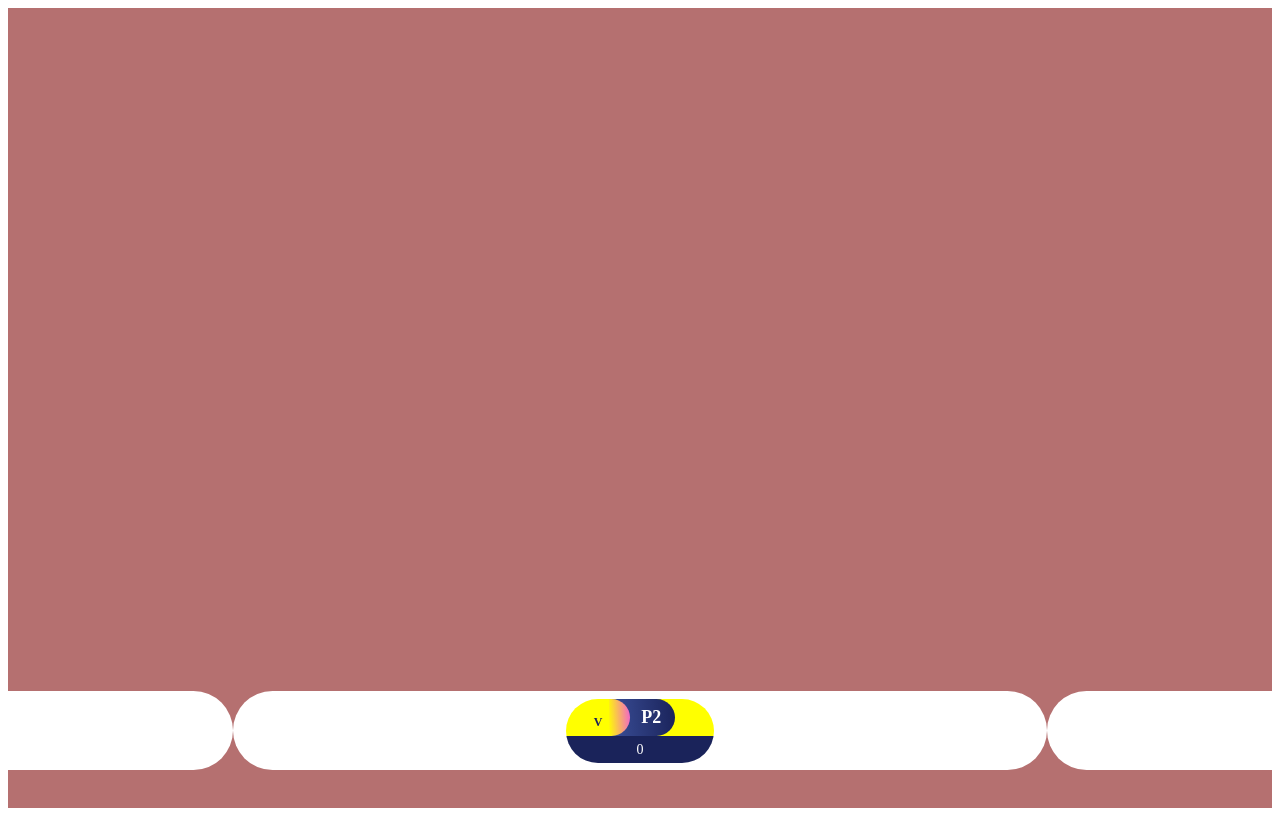
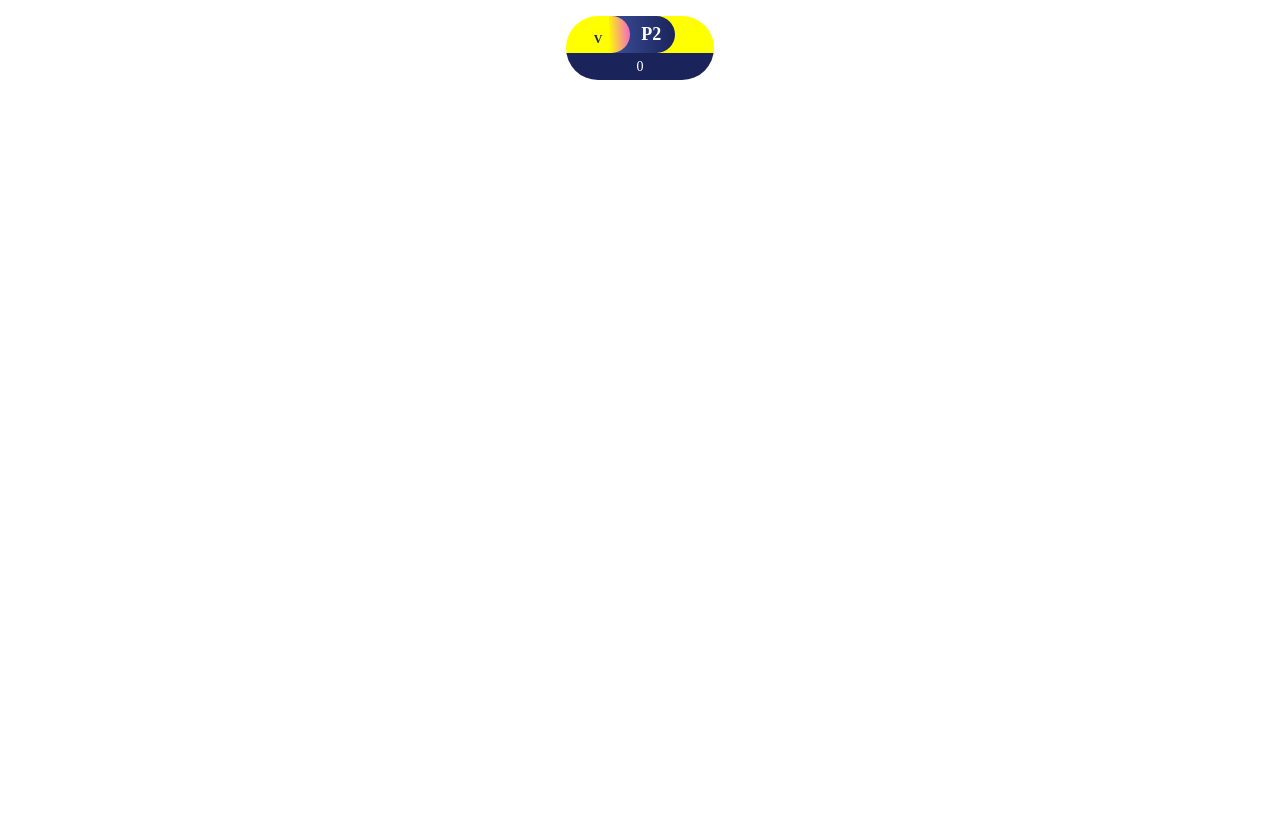
Before and after one commit to AppifyLab/cricket-score, a Vue app: page / in a window 1280 px wide. Built offline with nearby package versions, Linux system fonts and the light colour scheme.

Commit message:
updated css

```diff
--- a/src/App.vue
+++ b/src/App.vue
@@ -183,9 +183,9 @@ body{
 
  }
  ._tv_scr_all{
- background: #b57070;
+ /* background: #b57070;
  height: 100vh;
- font-family:Poppins;
+ font-family:Poppins; */
  }
 
  /* ==== TV SCORE CARD ==== */
@@ -195,7 +195,7 @@ body{
      display: flex;
      height: 79px;
      position: fixed;
-     bottom: 30px;
+     /* bottom: 30px; */
      left: 0;
      width: 100%;
  }
```
